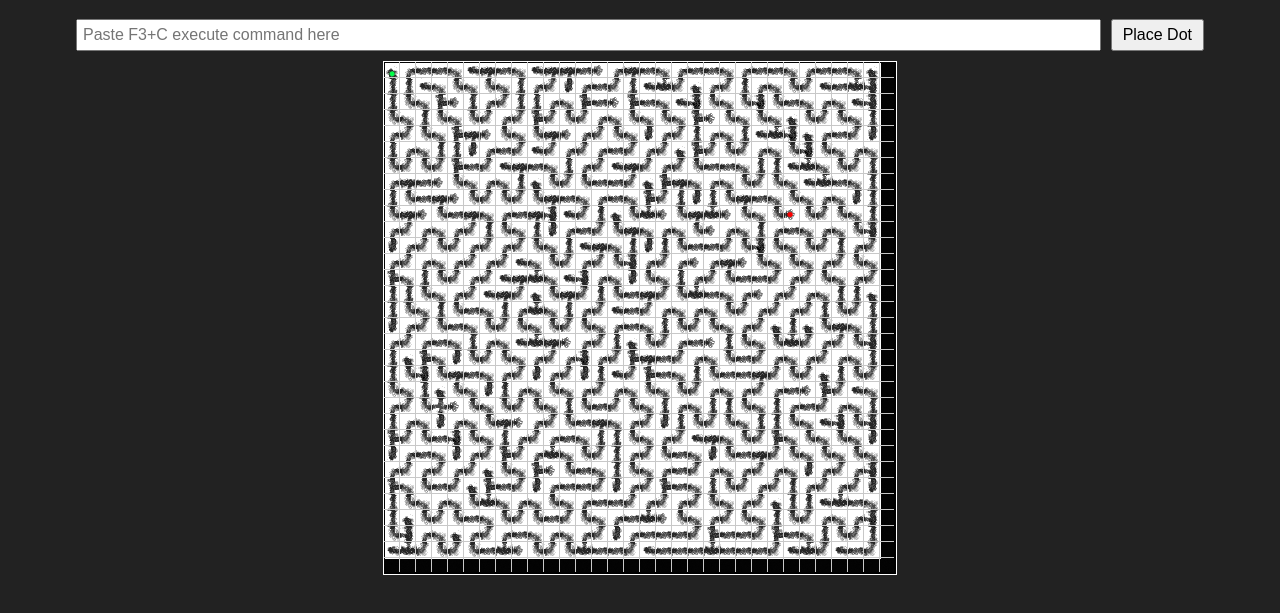
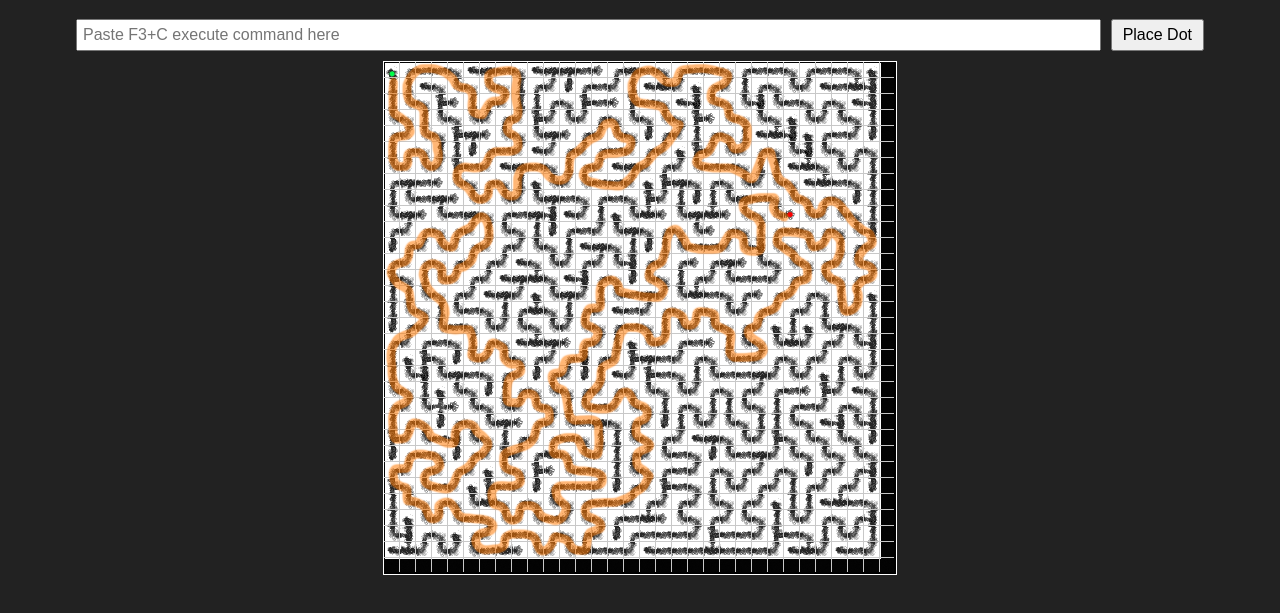
Before and after one commit to ZyskiDev/FantasyMazeHelper, a plain HTML site: page index.html in a window 1280 px wide. Shown: the part 61-674 px from the top of the page. Drawn offline with Linux system fonts and the light colour scheme.

Commit message:
Update index.html

```diff
--- a/index.html
+++ b/index.html
@@ -25,7 +25,7 @@
     const ctx = canvas.getContext("2d");
     const image = new Image();
 
-    image.src = "maze_map_full.png";
+    image.src = "maze_map_full_solve.png";
     image.onload = () => {
       ctx.drawImage(image, 0, 0);
     };
```
